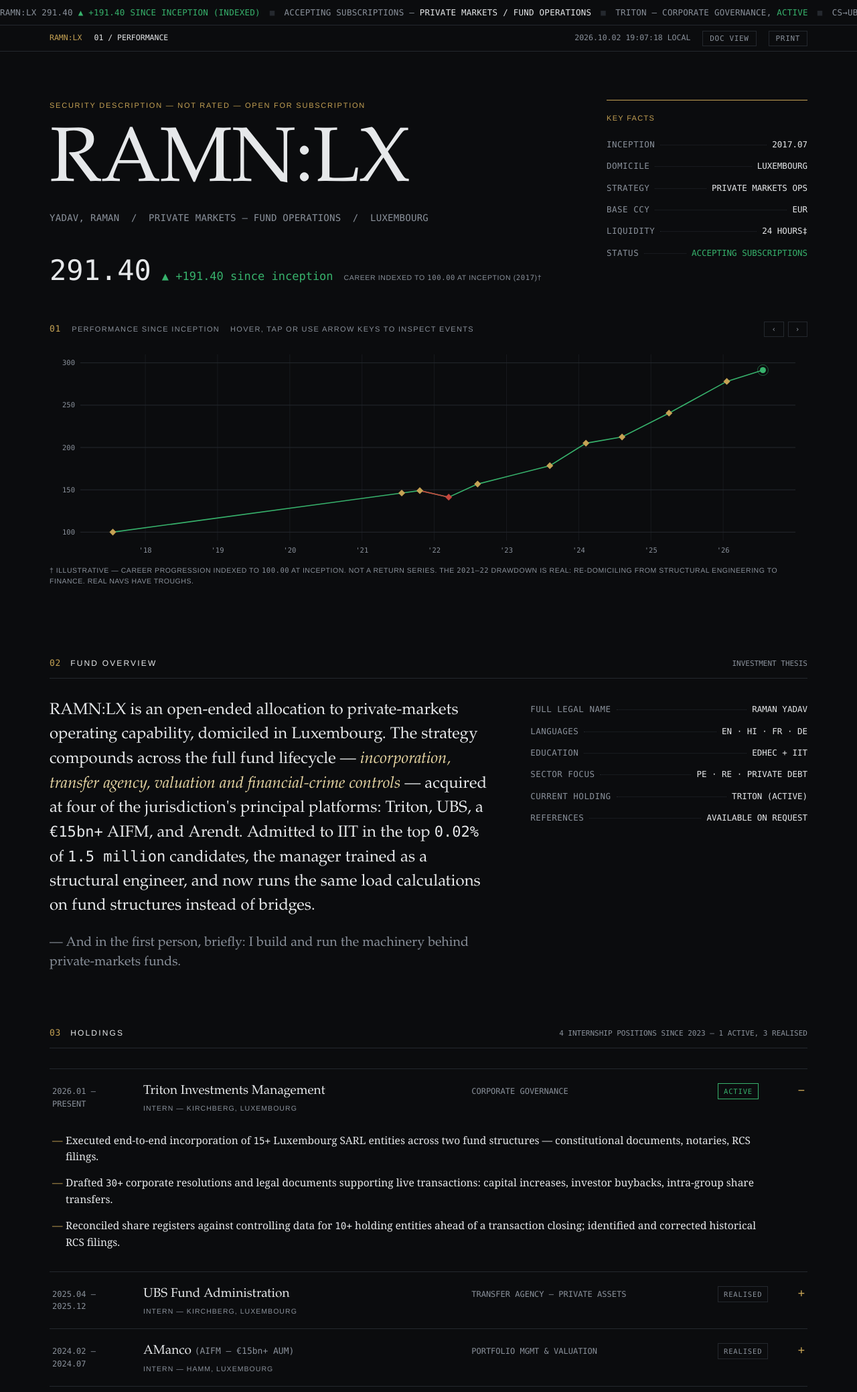
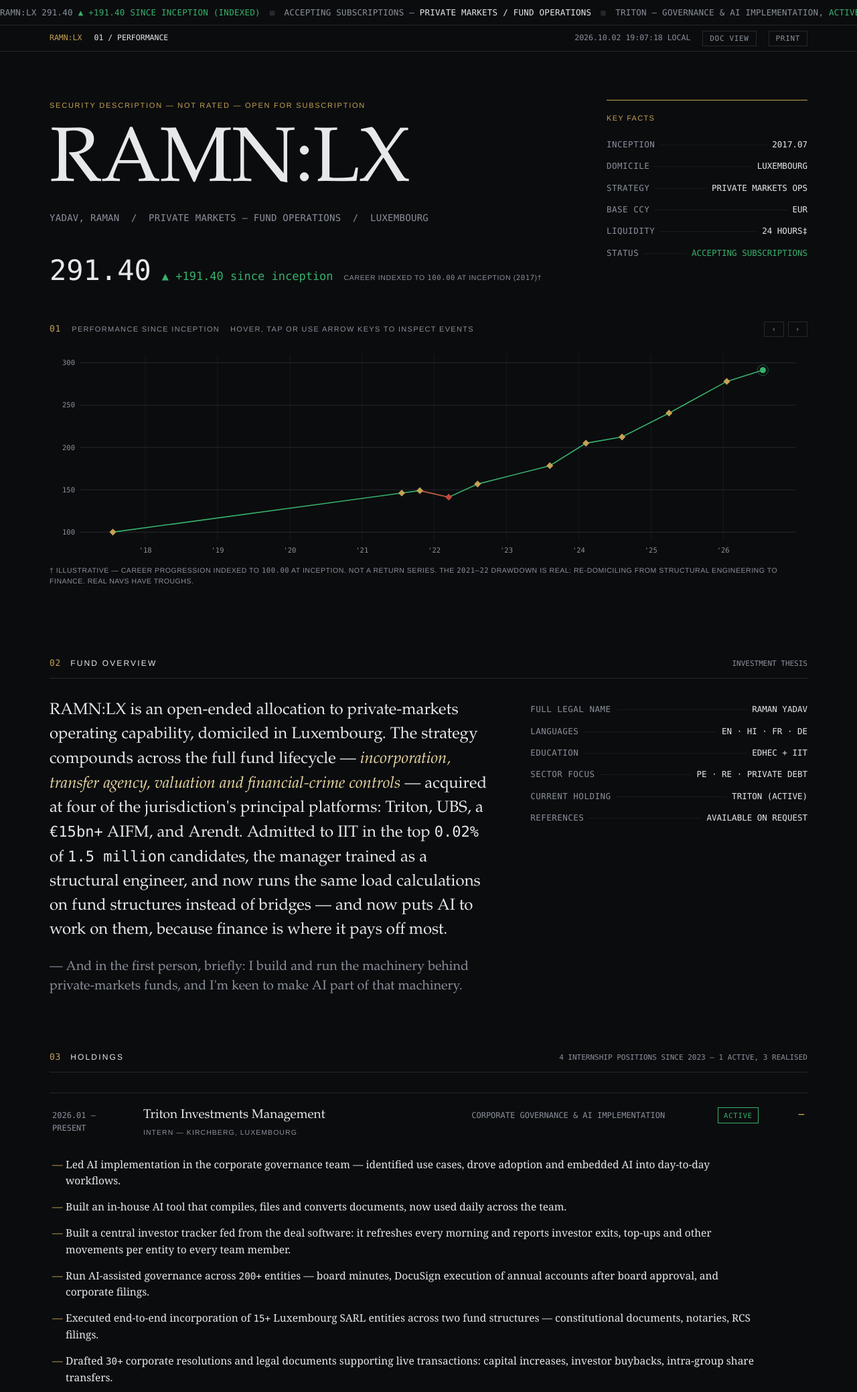
Before and after one commit to raman-yadav-lu/raman-yadav-lu.github.io, a plain HTML site: page index.html in a window 1280 px wide. Shown: the top 2078 px of the page at 67% size. Drawn offline with Linux system fonts and the light colour scheme.

Commit message:
Add files via upload

```diff
--- a/index.html
+++ b/index.html
@@ -512,9 +512,10 @@
       financial-crime controls</em> — acquired at four of the jurisdiction's principal platforms: Triton, UBS,
       a <span class="n">€15bn+</span> AIFM, and Arendt. Admitted to IIT in the top <span class="n">0.02%</span> of
       <span class="n">1.5&nbsp;million</span> candidates, the manager trained as a structural engineer, and now runs
-      the same load calculations on fund structures instead of bridges.
+      the same load calculations on fund structures instead of bridges — and now puts AI to work on them, because
+      finance is where it pays off most.
       <span class="firstperson">— And in the first person, briefly: I build and run the machinery behind private-markets
-      funds.</span>
+      funds, and I'm keen to make AI part of that machinery.</span>
     </p>
     <aside>
       <ul class="leader">
@@ -542,15 +543,18 @@
       <summary>
         <span class="h-period">2026.01 — PRESENT</span>
         <span class="h-name">Triton Investments Management<small>Intern — Kirchberg, Luxembourg</small></span>
-        <span class="h-strat">CORPORATE GOVERNANCE</span>
+        <span class="h-strat">CORPORATE GOVERNANCE &amp; AI IMPLEMENTATION</span>
         <span class="chip active">ACTIVE</span>
         <span class="h-x" aria-hidden="true"></span>
       </summary>
       <div class="h-body">
         <ul>
+          <li>Led AI implementation in the corporate governance team — identified use cases, drove adoption and embedded AI into day-to-day workflows.</li>
+          <li>Built an in-house AI tool that compiles, files and converts documents, now used daily across the team.</li>
+          <li>Built a central investor tracker fed from the deal software: it refreshes every morning and reports investor exits, top-ups and other movements per entity to every team member.</li>
+          <li>Run AI-assisted governance across <span class="n">200+</span> entities — board minutes, DocuSign execution of annual accounts after board approval, and corporate filings.</li>
           <li>Executed end-to-end incorporation of <span class="n">15+</span> Luxembourg SARL entities across two fund structures — constitutional documents, notaries, RCS filings.</li>
           <li>Drafted <span class="n">30+</span> corporate resolutions and legal documents supporting live transactions: capital increases, investor buybacks, intra-group share transfers.</li>
-          <li>Reconciled share registers against controlling data for <span class="n">10+</span> holding entities ahead of a transaction closing; identified and corrected historical RCS filings.</li>
         </ul>
       </div>
     </details>
@@ -749,7 +753,7 @@
         <li><span class="k">DEALING CONTACT</span><span class="dots"></span><span class="v"><a href="mailto:raman.yadav@edhec.com?subject=Subscription%20Enquiry%20—%20RAMN%3ALX">raman.yadav@edhec.com</a></span></li>
         <li><span class="k">TELEPHONE</span><span class="dots"></span><span class="v"><a href="tel:+33605546570">+33 6 05 54 65 70</a></span></li>
         <li><span class="k">REGISTER OF MEMBERS</span><span class="dots"></span><span class="v"><a href="https://www.linkedin.com/in/yadavraman" rel="noopener">linkedin.com/in/yadavraman</a></span></li>
-        <li><span class="k">OFFERING DOCUMENT</span><span class="dots"></span><span class="v"><a href="https://raman-yadav-lu.github.io/Raman_Yadav_CV.pdf" rel="noopener">CV — PDF (1 PAGE)</a></span></li>
+        <li><span class="k">OFFERING DOCUMENT</span><span class="dots"></span><span class="v"><a href="https://ramanyadav.eu/Raman_Yadav_CV.pdf" rel="noopener">CV — PDF (1 PAGE)</a></span></li>
         <li><span class="k">GITHUB</span><span class="dots"></span><span class="v"><a href="https://github.com/raman-yadav-lu" rel="noopener">github.com/raman-yadav-lu</a></span></li>
       </ul>
       <div class="attest">
@@ -766,7 +770,7 @@
       <p class="sigrole">AUTHORISED SIGNATORY — LUXEMBOURG, 2026</p>
       <div class="ctarow">
         <a class="cta solid" href="mailto:raman.yadav@edhec.com?subject=Subscription%20Enquiry%20—%20RAMN%3ALX">REQUEST MEETING</a>
-        <a class="cta" href="https://raman-yadav-lu.github.io/Raman_Yadav_CV.pdf" rel="noopener">DOWNLOAD CV — PDF</a>
+        <a class="cta" href="https://ramanyadav.eu/Raman_Yadav_CV.pdf" rel="noopener">DOWNLOAD CV — PDF</a>
         <a class="cta" href="https://www.linkedin.com/in/yadavraman" rel="noopener">VIEW REGISTER</a>
       </div>
     </div>
@@ -785,7 +789,7 @@
       case — a reliable indicator of future results.
     </p>
     <p class="rev mono">
-      <span class="gold">2026.07 — REV A — ISSUED FOR RECRUITMENT</span><br>
+      <span class="gold">2026.10 — REV B — ISSUED FOR RECRUITMENT</span><br>
       49.6117° N, 6.1319° E — LUXEMBOURG<br>
       This document supersedes all previous revisions of the candidate.
     </p>
@@ -814,7 +818,8 @@
   var TAPE = [
     ['RAMN:LX 291.40 ', '▲ +191.40 SINCE INCEPTION (INDEXED)', 'up'],
     ['ACCEPTING SUBSCRIPTIONS — ', 'PRIVATE MARKETS / FUND OPERATIONS', 'b'],
-    ['TRITON — CORPORATE GOVERNANCE, ', 'ACTIVE', 'up'],
+    ['TRITON — GOVERNANCE &amp; AI IMPLEMENTATION, ', 'ACTIVE', 'up'],
+    ['AI GOVERNANCE STACK — ', '200+ ENTITIES, DAILY TEAM USE', 'gold'],
     ['CS→UBS MIGRATION — 150+ INVESTOR RECORDS, ', '100% COMPLIANCE', 'b'],
     ['UBS FUND CHALLENGE — ', 'WON, ALL-INTERN FIELD', 'gold'],
     ['SARA RISK TOOL — $500K ANNUAL REVENUE, ', 'REVIEW TIME −40%', 'b'],
@@ -904,8 +909,8 @@
     { d: 2024.10, v: 205.1,  date: '2024.02', name: 'AMANCO — PORTFOLIO MGMT', note: 'AIFM, €15BN+ AUM' },
     { d: 2024.60, v: 212.4,  date: '2024.08', name: 'PARIS 2024 — EXTRAORDINARY ITEM', note: 'EIFFEL TOWER VENUE' },
     { d: 2025.25, v: 240.6,  date: '2025.04', name: 'UBS — TRANSFER AGENCY', note: 'CS→UBS MIGRATION' },
-    { d: 2026.05, v: 278.0,  date: '2026.01', name: 'TRITON — CORPORATE GOVERNANCE', note: '15+ SARLS INCORPORATED' },
-    { d: 2026.55, v: 291.4,  date: '2026.07', name: 'CURRENT — OPEN FOR SUBSCRIPTION', note: 'ACCEPTING SUBSCRIPTIONS', current: true }
+    { d: 2026.05, v: 278.0,  date: '2026.01', name: 'TRITON — GOVERNANCE & AI', note: 'AI ROLLOUT · 200+ ENTITIES' },
+    { d: 2026.55, v: 291.4,  date: '2026.10', name: 'CURRENT — OPEN FOR SUBSCRIPTION', note: 'ACCEPTING SUBSCRIPTIONS', current: true }
   ];
   var chartEl = document.getElementById('navchart');
   var panel = document.getElementById('tapePanel');
```
